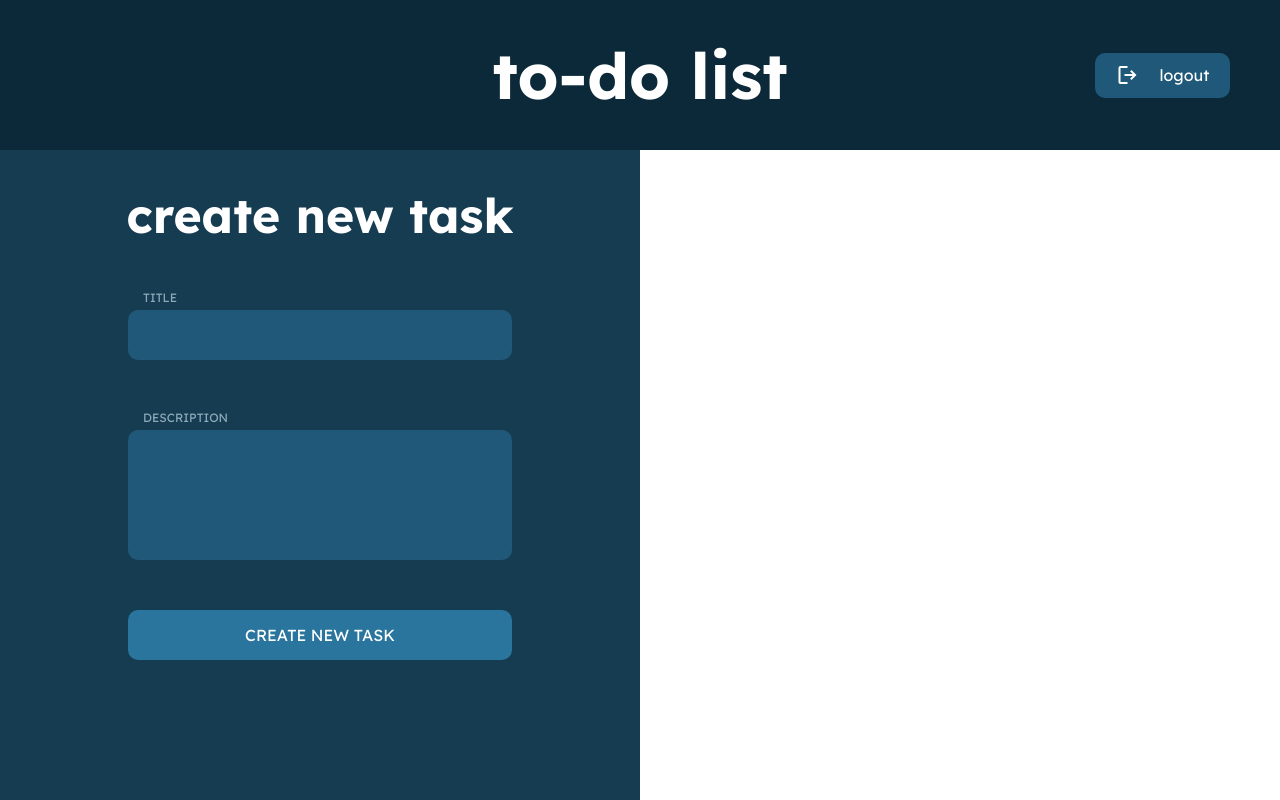
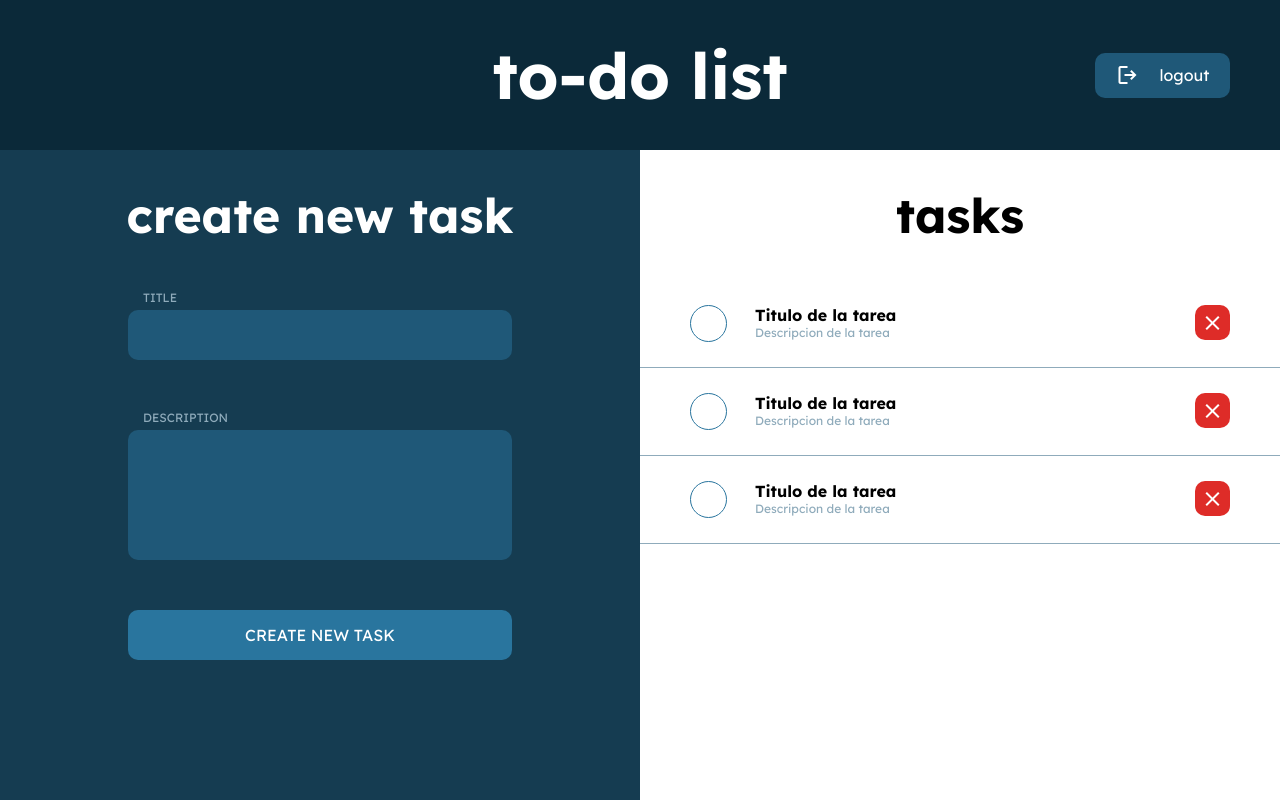
Before and after one commit to GabrielCornejoB/to-do-app, an Angular app in the folder front-end/: page /tasks in a window 1280 px wide. Built offline with nearby package versions, Linux system fonts and the light colour scheme.

Commit message:
Tasks design

```diff
--- a/front-end/src/app/app.module.ts
+++ b/front-end/src/app/app.module.ts
@@ -5,12 +5,14 @@ import { AppRoutingModule } from './app-routing.module';
 import { AppComponent } from './app.component';
 import { LoginComponent } from './components/login/login.component';
 import { TasksComponent } from './components/tasks/tasks.component';
+import { TaskComponent } from './components/tasks/task/task.component';
 
 @NgModule({
   declarations: [
     AppComponent,
     LoginComponent,
-    TasksComponent
+    TasksComponent,
+    TaskComponent
   ],
   imports: [
     BrowserModule,
--- /dev/null
+++ b/front-end/src/app/components/tasks/task/task.component.html
@@ -0,0 +1,8 @@
+<div class="task-container">
+    <span (click)="completed = !completed" class="checkbox" [ngClass]="{'completed': completed}"><ng-container *ngIf="completed"><span class="material-symbols-outlined">done</span></ng-container></span>
+    <div class="task-content">
+        <h3>{{title}}</h3>
+        <p>{{description}}</p>
+    </div>
+    <span class="delete"><span class="material-symbols-outlined">close</span></span>
+</div>
--- /dev/null
+++ b/front-end/src/app/components/tasks/task/task.component.sass
@@ -0,0 +1,38 @@
+.task-container
+    width: 100%
+    display: grid
+    grid-template-columns: 35px auto 35px
+    column-gap: 30px
+    padding: 25px 50px
+    border-bottom: 1px solid var(--txt-light-color)
+    box-sizing: border-box
+    .checkbox
+        width: 35px
+        height: 35px
+        display: flex
+        justify-content: center
+        align-items: center
+        border: 1px solid var(--button-color)
+        border-radius: 50%
+        cursor: pointer
+        &.completed
+            background: var(--button-color)
+    .delete
+        width: 35px
+        height: 35px
+        display: flex
+        justify-content: center
+        align-items: center
+        background: var(--delete-color)
+        border-radius: 10px
+        cursor: pointer
+        transition: 0.3s
+        &:hover
+            background: var(--delete-hover-color)
+    h3
+        font-size: 1rem
+        font-weight: 700
+        color: var(--txt-black)
+    p
+        font-size: 0.75rem
+        color: var(--txt-light-color)
--- /dev/null
+++ b/front-end/src/app/components/tasks/task/task.component.ts
@@ -0,0 +1,12 @@
+import { Component } from '@angular/core';
+
+@Component({
+  selector: 'app-task',
+  templateUrl: './task.component.html',
+  styleUrls: ['./task.component.sass']
+})
+export class TaskComponent {
+  title: string = "Titulo de la tarea";
+  description: string = "Descripcion de la tarea";
+  completed: boolean = false;
+}
--- a/front-end/src/app/components/tasks/tasks.component.html
+++ b/front-end/src/app/components/tasks/tasks.component.html
@@ -25,6 +25,9 @@
         </section>
         <section class="tasks">
             <h2>tasks</h2>
+            <app-task></app-task>
+            <app-task></app-task>
+            <app-task></app-task>
         </section>
     </div>
 </div>
--- a/front-end/src/app/components/tasks/tasks.component.sass
+++ b/front-end/src/app/components/tasks/tasks.component.sass
@@ -83,6 +83,15 @@ $nav-height: 150px
                     padding: 15px 0
             .create-footer
                 height: 60px
-
         .tasks
+            display: flex
+            flex-direction: column
+            padding: 35px 0
+            align-items: center
             width: 50%
+            overflow-y: scroll
+            h2
+                color: var(--txt-black)
+                margin-bottom: 35px
+            app-task
+                width: 100%
--- a/front-end/src/styles.sass
+++ b/front-end/src/styles.sass
@@ -7,6 +7,7 @@ body
     --txt-light-color: #8FABBB
     --txt-black: #000000
     --delete-color: #DE2C28
+    --delete-hover-color: #b12422
 
 *
     margin: 0
@@ -19,6 +20,10 @@ h1
     font-size: 4rem
 h2
     font-size: 3rem
+span
+    -webkit-user-select: none
+    -ms-user-select: none
+    user-select: none
 
 button
     background: var(--button-color)
```
Also changed, not shown: 1 other file (tests, documents, lock files or other folders).
